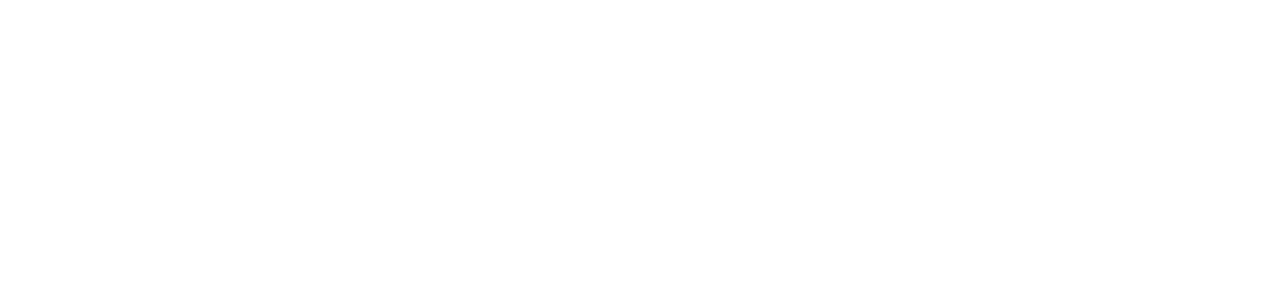
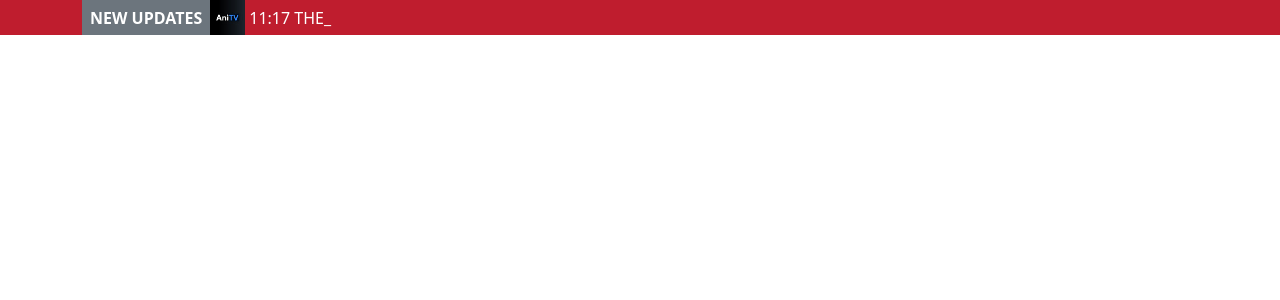
Before and after one commit to AlessandroPagliuca/proj-html-vuejs, a Vue app: page / in a window 1280 px wide. Shown: the top 300 px of the page. Built offline with nearby package versions, Linux system fonts and the light colour scheme; the HTML template or start-up script is replaced by a standard one.

Commit message:
Upgraded UpdatesComp

```diff
--- a/src/assets/style/general.scss
+++ b/src/assets/style/general.scss
@@ -8,3 +8,4 @@ $fa-font-path: "../webfonts";
 // our project needs Solid + regular
 @import "@fortawesome/fontawesome-free/scss/solid.scss";
 @import "@fortawesome/fontawesome-free/scss/regular.scss";
+@import "@fortawesome/fontawesome-free/scss/brands.scss";
--- a/src/assets/style/partials/_variables.scss
+++ b/src/assets/style/partials/_variables.scss
@@ -1 +1,8 @@
 @import 'bootstrap/scss/bootstrap';
+
+:root{
+    --color-red:#BF1D2E;
+    --color-white:#FFFFFF;
+    --color-grey:#F3F3F3;
+    --color-dark:#333333;
+}
--- a/src/components/HeaderComp.vue
+++ b/src/components/HeaderComp.vue
@@ -1,15 +1,21 @@
 <template>
     <header>
-
+       <UpdatesComp />
     </header>
 </template>
 
 <script>
+import UpdatesComp from './UpdatesComp.vue';
     export default {
-
+        name: 'HeaderComp',
+        components:{
+            UpdatesComp,
+        }
     }
 </script>
 
 <style lang="scss" scoped>
 
+
+
 </style>
--- /dev/null
+++ b/src/components/UpdatesComp.vue
@@ -0,0 +1,87 @@
+<template>
+    <!--template della barra dove verrà visualizzato il NEW UPDATES con le icone dei social network-->
+     <div class="bg-updates">
+            <div class="container">
+                <div class="d-flex justify-content-between align-items-center box">
+                    <div class="box-sx d-flex align-items-center">
+                        <div class="box-sx bg-secondary d-flex align-items-center px-2">
+                            <span class="text-uppercase text-white fw-semibold ">new updates</span>
+                        </div>
+
+                        <div class="box-img">
+                            <img src="/image/channels4_profile.jpg" alt="">
+                        </div>
+
+                        <span class="text-white text-uppercase p-1">{{ getTime() }} the_</span>
+                    </div>
+
+                    <div class="box-dx d-flex align-items-center text-white">
+                        <div class="px-4">
+                            <i class="fa-solid fa-chevron-left p-3"></i>
+                            <i class="fa-solid fa-chevron-right p-3"></i>
+                        </div>
+
+                        <div class="">
+                            <i class="fa-brands fa-facebook p-1"></i>
+                            <i class="fa-brands fa-twitter p-1"></i>
+                            <i class="fa-brands fa-instagram p-1"></i>
+                            <i class="fa-brands fa-youtube p-1"></i>
+                        </div>
+                    </div>
+                </div>
+            </div>
+        </div>
+</template>
+
+<script>
+    export default {
+        name: 'UpDatesComp',
+        data(){
+            return{
+
+            }
+        },
+        methods:{
+            getTime(){
+                const d = new Date();
+                const hour = d.getHours();
+                const minutes = d.getMinutes();
+                let time = hour + ':' + minutes;
+                console.log(time);
+                return time;
+            }
+        },
+        mounted(){
+            this.getTime();
+        }
+    }
+</script>
+
+<style lang="scss" scoped>
+     .bg-updates{
+        background-color: #BF1D2E;
+        width: 100%;
+    }
+    .box{
+        height: 35px;
+    }
+    .box-sx, .box-dx{
+        height: 100%;
+    }
+    .box-img{
+        width: 35px;
+        height: 35px;
+
+        img{
+            width: 100%;
+            height: 100%;
+        }
+    }
+    .box-dx{
+
+        i{
+            cursor: pointer;
+        }
+    }
+
+</style>
```
